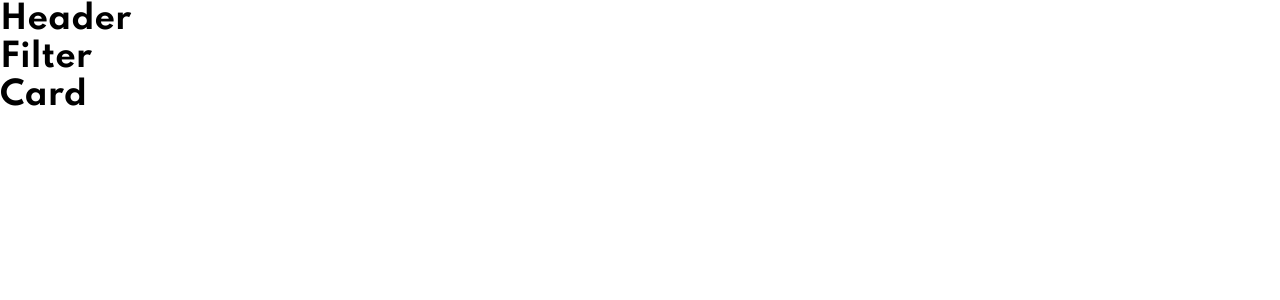
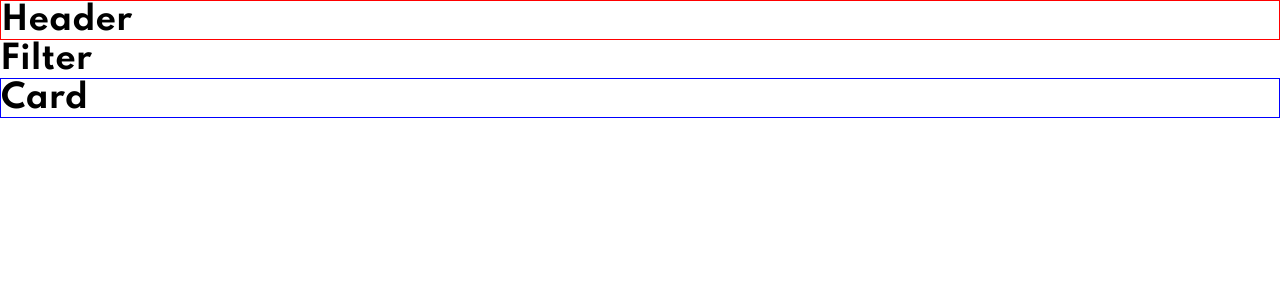
Before and after one commit to Moro-Afriyie/Job-listings-with-filtering, a React (Create React App) app in the folder job-listings-with-filtering/: page / in a window 1280 px wide. Shown: the top 300 px of the page. Built offline with nearby package versions, Linux system fonts and the light colour scheme.

Commit message:
edit the files

```diff
--- a/job-listings-with-filtering/src/App.scss
+++ b/job-listings-with-filtering/src/App.scss
@@ -8,11 +8,11 @@ body {
   font-family: "Spartan", sans-serif;
 }
 
-.App {
+.container {
   .header {
-    border: 1px sold red;
+    border: 1px solid red;
   }
-  body {
+  .body {
     border: 1px solid blue;
   }
 }
--- a/job-listings-with-filtering/src/App.tsx
+++ b/job-listings-with-filtering/src/App.tsx
@@ -5,7 +5,7 @@ import Filter from "./components/Filter";
 
 function App() {
   return (
-    <main className="App">
+    <main className="container">
       <div className="header">
         <h1>Header</h1>
       </div>
```
